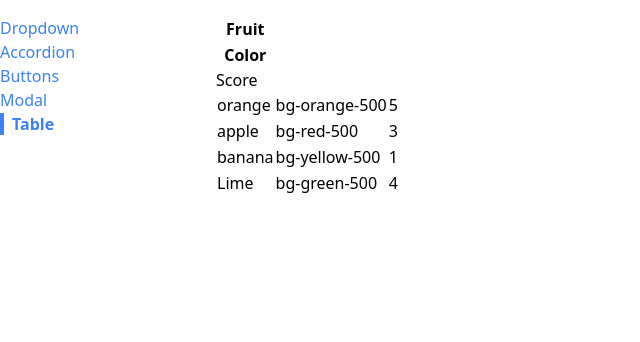
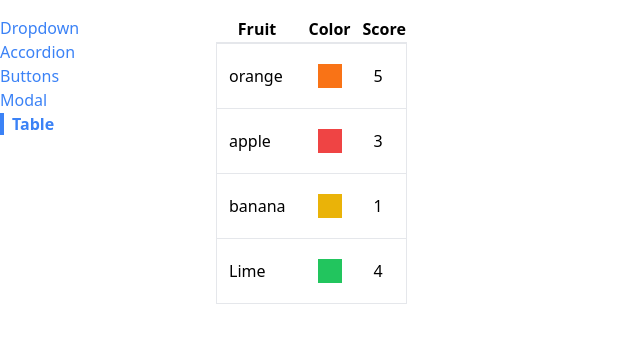
Before and after one commit to NS-25/udemy-comps, a React (Vite) app: page /table in a window 1280 px wide. Shown: the top 342 px of the page, without its empty margins (0-640 px from the left). Built offline with nearby package versions, Linux system fonts and the light colour scheme.

Commit message:
added style to table

```diff
--- a/src/components/Table.jsx
+++ b/src/components/Table.jsx
@@ -3,24 +3,24 @@
 const Table = ({ data }) => {
   const renderRows = data.map((fruit) => {
     return (
-      <tr key={fruit.name}>
-        <td>{fruit.name}</td>
-        <td>{fruit.color}</td>
-        <td>{fruit.score}</td>
+      <tr className="border" key={fruit.name}>
+        <td className="p-3">{fruit.name}</td>
+        <td className="p-3">
+          <div className={`p-3 m-2 ${fruit.color}`}></div>
+        </td>
+        <td className="p-3">{fruit.score}</td>
       </tr>
     );
   });
 
   return (
-    <table>
+    <table className="table-auto border-spacing-2">
       <thead>
-        <tr>
+        <tr className="border-b-2">
           <th>Fruit</th>
+          <th>Color</th>
+          <th>Score</th>
         </tr>
-        <tr>
-          <th>Color</th>
-        </tr>
-        <tr>Score</tr>
       </thead>
       <tbody>{renderRows}</tbody>
     </table>
```
